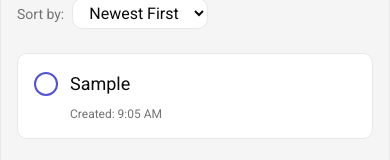
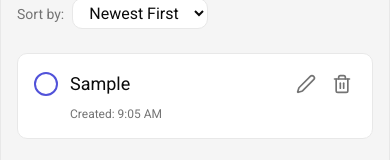
Before and after one commit to shreejanmishra/Tresata_Round_1, a React (Vite) app: page / in a window 390 px wide. Both pictures are taken after typing "Sample" into the empty fields and a click on the button "Add new task". Shown: the part 281-441 px from the top of the page. Built offline with nearby package versions, Linux system fonts and the light colour scheme.

Commit message:
fixing mobile visibility issue for delete and edit icon

```diff
--- a/src/TaskItem.jsx
+++ b/src/TaskItem.jsx
@@ -11,7 +11,7 @@
       onUpdate(task.id, trimmed);
     }
     setIsEditing(false);
-    setEditValue(task.title); // always reset to original
+    setEditValue(task.title);
   };
 
   const handleCancel = () => {
@@ -115,7 +115,7 @@
               {task.title}
             </span>
 
-            <div className="flex gap-2 opacity-0 group-hover:opacity-100 transition-opacity">
+            <div className="flex gap-2 opacity-100 md:opacity-0 group-hover:opacity-100 transition-opacity">
               <button
                 onClick={() => {
                   setEditValue(task.title);
```
Also changed, not shown: 1 other file (tests, documents, lock files or other folders).
